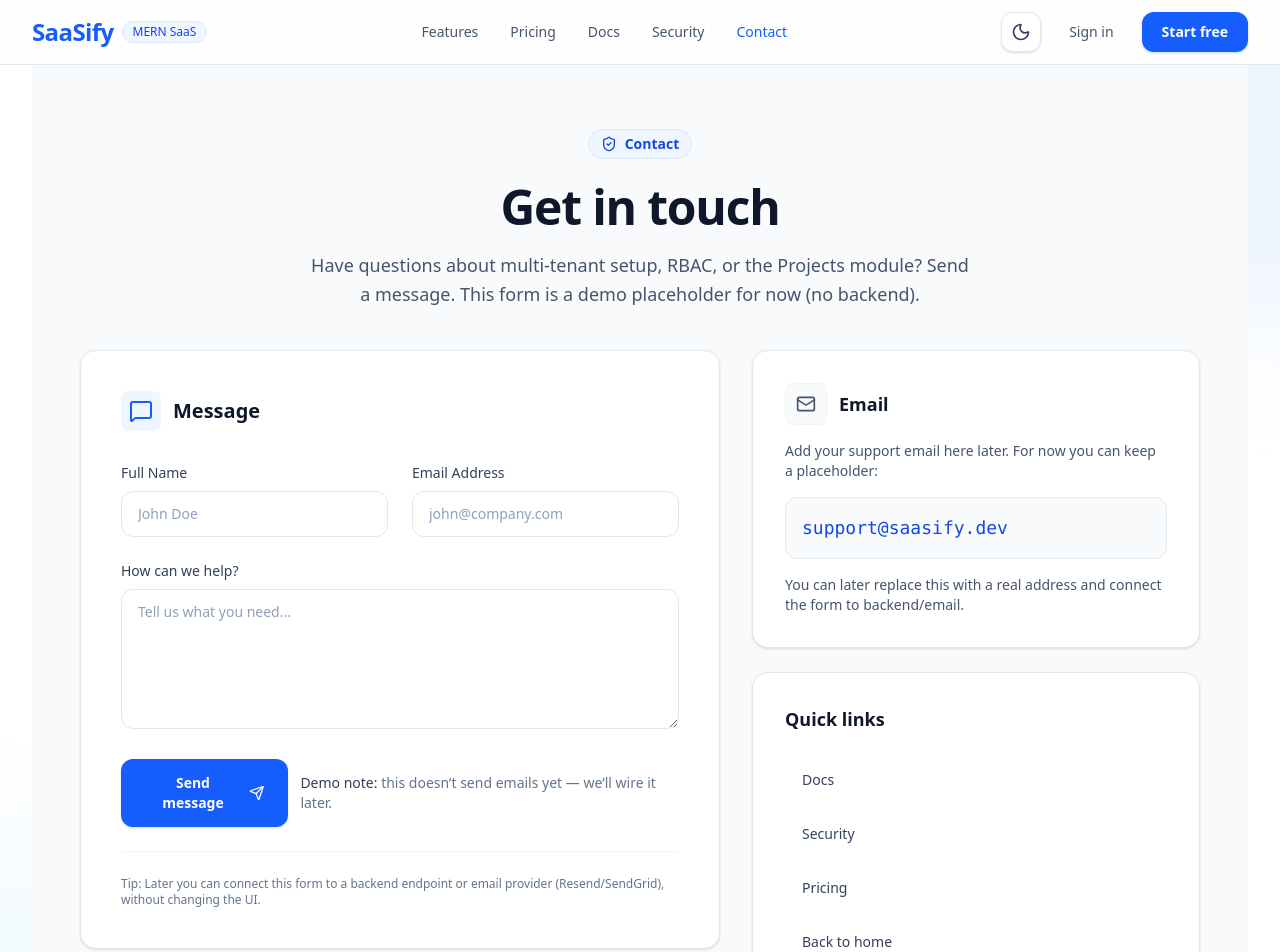
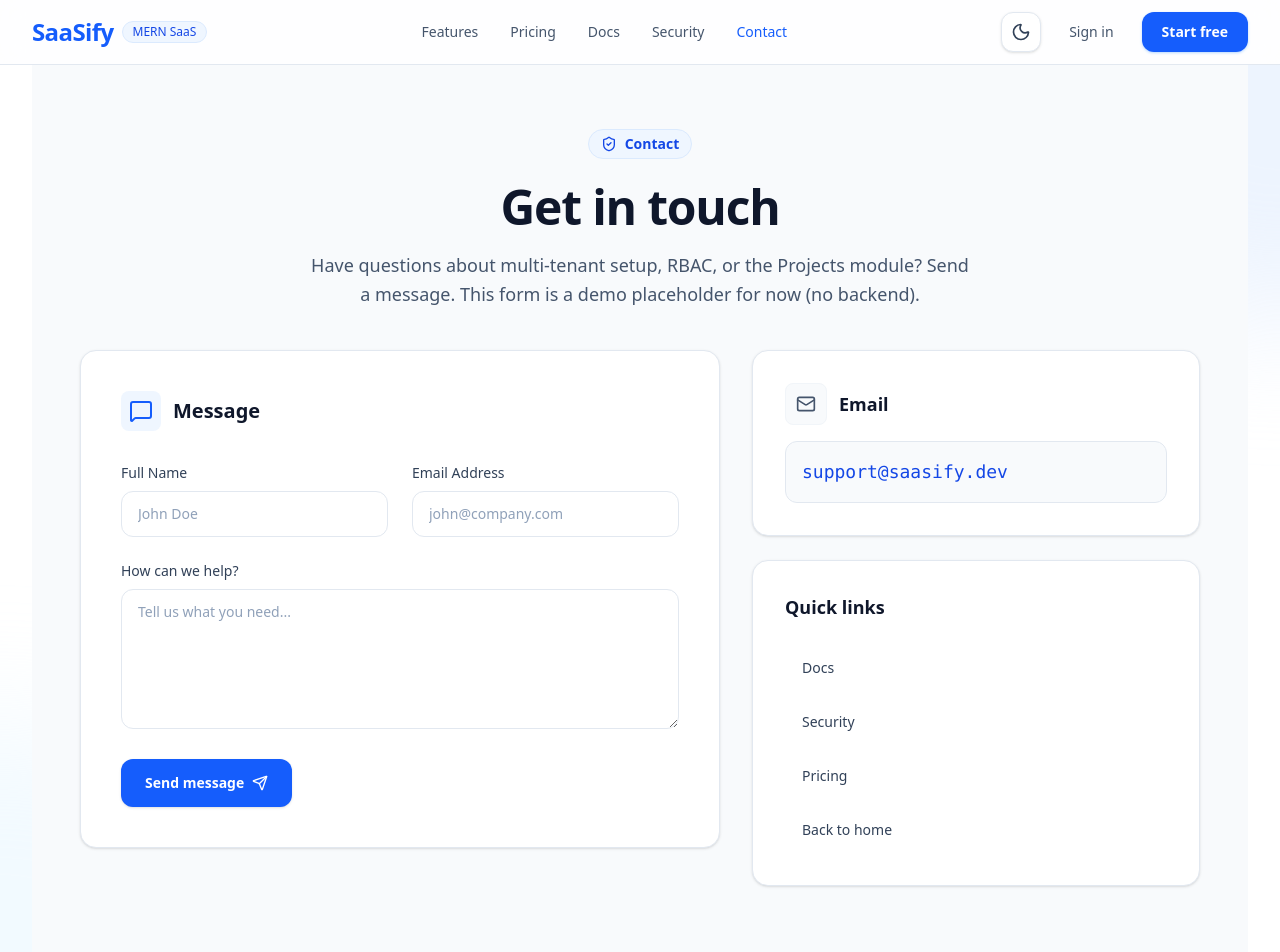
Before and after one commit to Jakirhossain80/saasify-mern, a React (Vite) app in the folder client/: page /contact in a window 1280 px wide. Shown: the top 952 px of the page. Built offline with nearby package versions, Linux system fonts and the light colour scheme; no server answers.

Commit message:
Contact file updated

```diff
--- a/client/src/pages/public/Contact.tsx
+++ b/client/src/pages/public/Contact.tsx
@@ -108,16 +108,10 @@ export default function Contact() {
                     Send message <Send className="h-4 w-4" />
                   </button>
 
-                  <div className="text-sm text-slate-500 dark:text-slate-400">
-                    <span className="font-medium text-slate-700 dark:text-slate-200">Demo note:</span> this doesn’t send
-                    emails yet — we’ll wire it later.
-                  </div>
+
                 </div>
 
-                <div className="border-t border-slate-100 pt-6 text-xs text-slate-500 dark:border-slate-800 dark:text-slate-400">
-                  Tip: Later you can connect this form to a backend endpoint or email provider (Resend/SendGrid),
-                  without changing the UI.
-                </div>
+
               </form>
             </div>
           </section>
@@ -134,17 +128,13 @@ export default function Contact() {
                   <h3 className="text-lg font-bold text-slate-900 dark:text-slate-100">Email</h3>
                 </div>
 
-                <p className="mt-4 text-sm text-slate-600 dark:text-slate-400">
-                  Add your support email here later. For now you can keep a placeholder:
-                </p>
+
 
                 <div className="mt-4 rounded-xl border border-slate-200 bg-slate-50 p-4 dark:border-slate-800 dark:bg-slate-950">
                   <code className="select-all text-lg font-medium text-blue-700 dark:text-blue-300">support@saasify.dev</code>
                 </div>
 
-                <p className="mt-4 text-sm text-slate-600 dark:text-slate-400">
-                  You can later replace this with a real address and connect the form to backend/email.
-                </p>
+
               </div>
             </div>
 
```
